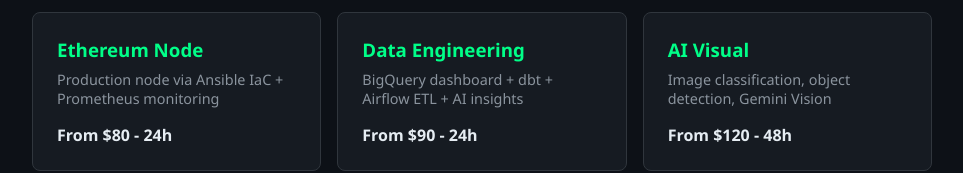
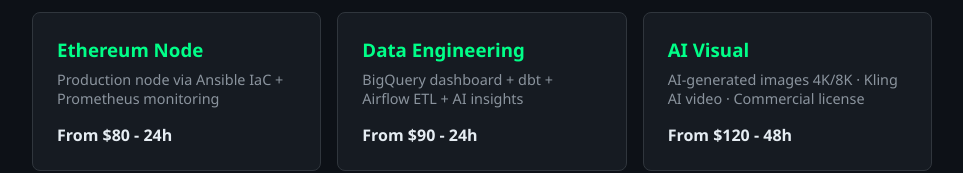
Before and after one commit to Argus-Tech-Solutions/argus-tech-solutions.github.io, a plain HTML site: page index.html in a window 1280 px wide. Shown: the part 426-599 px from the top of the page, without its empty margins (158-1121 px from the left). Drawn offline with Linux system fonts and the light colour scheme.

Commit message:
fix: update AI Visual description and Data Engineering pricing label

```diff
--- a/index.html
+++ b/index.html
@@ -27,7 +27,7 @@
 <div class="card"><h3>AI Engineering</h3><p>Fine-tune Llama 3 8B + Vertex AI deployment + FastAPI</p><span class="price">From $180 - 48h</span></div>
 <div class="card"><h3>Ethereum Node</h3><p>Production node via Ansible IaC + Prometheus monitoring</p><span class="price">From $80 - 24h</span></div>
 <div class="card"><h3>Data Engineering</h3><p>BigQuery dashboard + dbt + Airflow ETL + AI insights</p><span class="price">From $90 - 24h</span></div>
-<div class="card"><h3>AI Visual</h3><p>Image classification, object detection, Gemini Vision</p><span class="price">From $120 - 48h</span></div>
+<div class="card"><h3>AI Visual</h3><p>AI-generated images 4K/8K · Kling AI video · Commercial license</p><span class="price">From $120 - 48h</span></div>
 </div>
 <footer>No credential sharing - Production-ready code - <a href="https://github.com/Argus-Tech-Solutions">GitHub</a></footer>
 </body>
```
